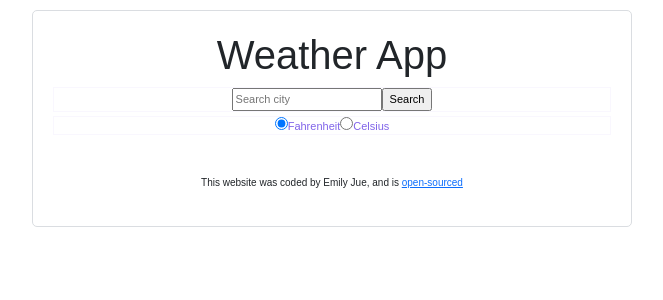
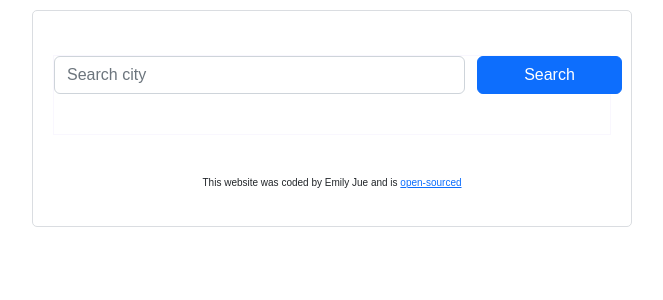
Before and after one commit to emilyjue/react-weather-app, a React (Create React App) app: page / in a window 1280 px wide. Shown: the top 300 px of the page, without its empty margins (308-971 px from the left). Built offline with nearby package versions, Linux system fonts and the light colour scheme.

Commit message:
Style changes

```diff
--- a/src/App.js
+++ b/src/App.js
@@ -5,11 +5,10 @@ export default function App() {
   return (
     <div className="App">
       <div className="container">
-        <h1>Weather App</h1>
         <Search />
         <footer>
           <p class="github-link">
-            This website was coded by Emily Jue, and is{" "}
+            This website was coded by Emily Jue and is{" "}
             <a
               href="https://github.com/emilyjue/react-weather-app"
               target="_blank "
--- a/src/Search.js
+++ b/src/Search.js
@@ -8,30 +8,21 @@ export default function Search() {
 
   //let fDay = ["Sun", "Mon", "Tues", "Weds", "Thurs", "Fri", "Sat"];
 
-  let unitForm = (
-    <form id="temp-form" className="temp">
-      <fieldset>
-        <div>
-          <input
-            type="radio"
-            id="UnitChoice1"
-            name="unit"
-            value="fahrenheit"
-            checked
-          />
-          <label for="contactChoice1">Fahrenheit </label>
-
-          <input type="radio" id="UnitChoice2" name="unit" value="celsius" />
-          <label for="contactChoice2"> Celsius</label>
-        </div>
-      </fieldset>
-    </form>
-  );
-
   let searchForm = (
     <form onSubmit={handleSubmit} className="search-form">
-      <input type="search" placeholder="Search city" onChange={updateSearch} />
-      <input type="submit" value="Search" />
+      <div className="row">
+        <div className="col-9">
+          <input
+            type="search"
+            placeholder="Search city"
+            class="form-control search-input"
+            onChange={updateSearch}
+          />
+        </div>
+        <div className="col-3 p-0">
+          <input type="submit" value="Search" class="btn btn-primary w-100" />
+        </div>
+      </div>
     </form>
   );
 
@@ -71,16 +62,11 @@ export default function Search() {
     return (
       <div className="Search">
         {searchForm}
-        {unitForm}
+
         <WeatherInfo weather={weather} />
       </div>
     );
   } else {
-    return (
-      <div className="Search">
-        {searchForm}
-        {unitForm}
-      </div>
-    );
+    return <div className="Search">{searchForm}</div>;
   }
 }
--- a/src/WeatherInfo.js
+++ b/src/WeatherInfo.js
@@ -6,32 +6,29 @@ import WeatherTemperature from "./WeatherTemperature";
 export default function WeatherInfo(props) {
   return (
     <div className="WeatherInfo">
-      <h1 className="text-capitalize float-left">{props.weather.city}</h1>
-      <ul>
-        <li>
-          <FormattedDate date={props.weather.date} />
-        </li>
-        <li className="text-capitalize">{props.weather.description}</li>
-      </ul>
       <div className="row mt-3">
-        <div className="col-6" id="current-left">
-          <div className="clearfix">
-            <div className="float-left">
-              <WeatherIcon code={props.weather.icon} />
-            </div>
-            <div className="float-left">
-              <WeatherTemperature celsius={props.weather.temperature} />
-            </div>
+        <div className="col-6">
+          <h1 className="text-capitalize">{props.weather.city}</h1>
+          <ul>
+            <li>
+              <div className="d-flex">
+                <FormattedDate date={props.weather.date} />,{" "}
+                {props.weather.description}
+              </div>
+            </li>
+            <li>
+              Humidity: {props.weather.humidity}%, Wind: {props.weather.wind}
+              km/h
+            </li>
+          </ul>
+        </div>
+        <div className="col-lg-6 col-md-6 col-sm-8">
+          <div className="temperature-container d-flex justify-content-end">
+            <WeatherIcon code={props.weather.icon} />
+            <WeatherTemperature celsius={props.weather.temperature} />
           </div>
         </div>
-        <div className="col-6" id="current-right">
-          <ul>
-            <li>Humidity: {props.weather.humidity}%</li>
-            <li>Wind: {props.weather.wind}km/h</li>
-          </ul>
-        </div>
       </div>
-      ;
     </div>
   );
 }
--- a/src/style.css
+++ b/src/style.css
@@ -20,22 +20,30 @@
   text-align: center;
   border: 1px solid #f9f7fe;
   margin-top: 4px;
-  color: #8064e9;
+  color: black;
   padding: 30px auto;
   display: block;
   font-size: 11px;
+  padding-bottom: 40px;
 }
 
 .WeatherInfo li {
-  text-decoration: none;
   font-size: 12px;
+  list-style-type: none;
+  text-align: left;
+}
+
+.WeatherInfo h1 {
+  font-weight: 700;
+  font-size: 38px;
+  display: block;
 }
 
 .WeatherInfo canvas {
   height: 40px;
   width: 40px;
   margin-right: 10px;
-  display: inline-block;
+  vertical-align: middle;
 }
 
 .App .container {
@@ -46,25 +54,23 @@
   border-radius: 5px;
   text-align: center;
   display: block;
+  padding-top: 40px;
+}
+
+.WeatherInfo .temperature-contaienr {
+  display: flex;
+  align-items: center;
+  margin-top: 30px;
+  justify-content: center;
 }
 
 .WeatherTemperature .temperature {
-  font-size: 48px;
+  font-size: 70px;
+  vertical-align: top;
+  font-weight: 700;
 }
 
 .WeatherTemperature .unit {
-  font-size: 8px;
-  vertical-align: top;
+  font-size: 18px;
+  vertical-align: text-top;
 }
-
-.WeatherInfo #current-left {
-  text-align: center;
-  position: relative;
-
-  line-height: 0.5em;
-}
-
-.WeatherInfo #current-right {
-  text-align: center;
-  position: relative;
-}
```
